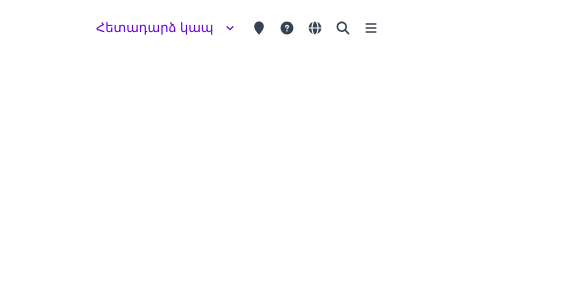
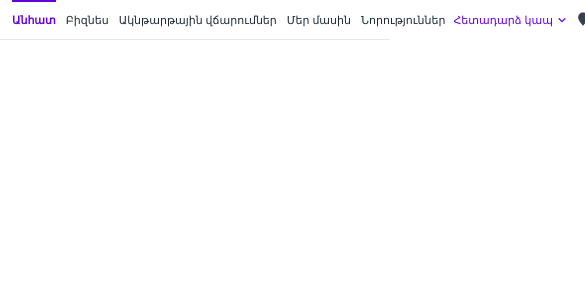
Before and after one commit to aramebarseghyan/evoca-bank, a React (Vite) app: page / in a window 390 px wide. Shown: the top 300 px of the page, 585 px wide, since content can reach past the window. Built offline with nearby package versions, Linux system fonts and the light colour scheme.

Commit message:
feat(header): add responsive layout for mobile, sm, and md screens

```diff
--- a/src/components/Header/Header.jsx
+++ b/src/components/Header/Header.jsx
@@ -1,10 +1,43 @@
+import React, { useState } from "react";
+
 const Header = () => {
+  // Состояние для активной вкладки. По умолчанию выбрана первая.
+  const [activeTab, setActiveTab] = useState("Անհատ");
+
+  // Список всех вкладок для удобства отрисовки
+  const tabs = [
+    "Անհատ",
+    "Բիզնես",
+    "Ակնթարթային վճարումներ",
+    "Մեր մասին",
+    "Նորություններ",
+  ];
+
   return (
-    <div className="flex items-center gap-3 ml-24 mt-4.5 cursor-pointer">
-      <p className="text-[13px] font-normal text-[rgb(100,0,220)] leading-normal font-['Montserratarm-Medium',Helvetica,Arial,sans-serif]">
+    <div className="relative flex items-center justify-between w-full px-3 md:px-5 lg:px-8 border-b border-gray-200 bg-white">
+      {/* Левая часть — вкладки */}
+      <div className="flex items-center gap-2.5 md:gap-3 lg:gap-6 whitespace-nowrap text-[11px] md:text-[12px] lg:text-[13px]">
+        {tabs.map((tab) => (
+          <p
+            key={tab}
+            onClick={() => setActiveTab(tab)}
+            className={`cursor-pointer py-2.5 border-t-[3px] transition-all duration-200 -mt-[1px] ${
+              activeTab === tab
+                ? "text-[rgb(100,0,220)] font-bold border-[rgb(100,0,220)]"
+                : "text-gray-800 font-medium border-transparent hover:text-[rgb(100,0,220)]"
+            }`}
+          >
+            {tab}
+          </p>
+        ))}
+      </div>
+
+      {/* Правая часть — «Հետադարձ կապ» и иконки */}
+      <div className="flex items-center gap-2 md:gap-3 lg:gap-4 whitespace-nowrap ml-auto pl-2">
+        <div className="flex items-center gap-1 cursor-pointer py-2.5 -mt-[1px] border-t-[3px] border-transparent">
+          <p className="text-[11px] md:text-[12px] lg:text-[13px] font-medium text-[rgb(100,0,220)] font-['Montserratarm-Medium',Helvetica,Arial,sans-serif]">
             Հետադարձ կապ
           </p>
-
           <svg
             className="w-2.5 h-2.5 stroke-[rgb(100,0,220)]"
             fill="none"
@@ -18,9 +51,11 @@ const Header = () => {
               d="M19 9l-7 7-7-7"
             />
           </svg>
+        </div>
 
+        <div className="flex items-center gap-2 md:gap-3 text-gray-700">
           <svg
-        className="w-4 h-4 text-gray-700 ml-1"
+            className="w-4 h-4 cursor-pointer hover:text-[rgb(100,0,220)] transition-colors"
             fill="currentColor"
             viewBox="0 0 640 640"
           >
@@ -28,7 +63,7 @@ const Header = () => {
           </svg>
 
           <svg
-        className="w-4 h-4 text-gray-700"
+            className="w-4 h-4 cursor-pointer hover:text-[rgb(100,0,220)] transition-colors"
             fill="currentColor"
             viewBox="0 0 640 640"
           >
@@ -36,7 +71,7 @@ const Header = () => {
           </svg>
 
           <svg
-        className="w-4 h-4 text-gray-700"
+            className="w-4 h-4 cursor-pointer hover:text-[rgb(100,0,220)] transition-colors"
             fill="currentColor"
             viewBox="0 0 640 640"
           >
@@ -44,7 +79,7 @@ const Header = () => {
           </svg>
 
           <svg
-        className="w-4 h-4 text-gray-700"
+            className="w-4 h-4 cursor-pointer hover:text-[rgb(100,0,220)] transition-colors"
             fill="currentColor"
             viewBox="0 0 640 640"
           >
@@ -52,13 +87,15 @@ const Header = () => {
           </svg>
 
           <svg
-        className="w-4 h-4 text-gray-700"
+            className="w-4 h-4 cursor-pointer hover:text-[rgb(100,0,220)] transition-colors"
             fill="currentColor"
             viewBox="0 0 640 640"
           >
             <path d="M96 160C96 142.3 110.3 128 128 128L512 128C529.7 128 544 142.3 544 160C544 177.7 529.7 192 512 192L128 192C110.3 192 96 177.7 96 160zM96 320C96 302.3 110.3 288 128 288L512 288C529.7 288 544 302.3 544 320C544 337.7 529.7 352 512 352L128 352C110.3 352 96 337.7 96 320zM544 480C544 497.7 529.7 512 512 512L128 512C110.3 512 96 497.7 96 480C96 462.3 110.3 448 128 448L512 448C529.7 448 544 462.3 544 480z" />
           </svg>
         </div>
+      </div>
+    </div>
   );
 };
 
```
Lines whose indentation alone changed are shown as unchanged.
